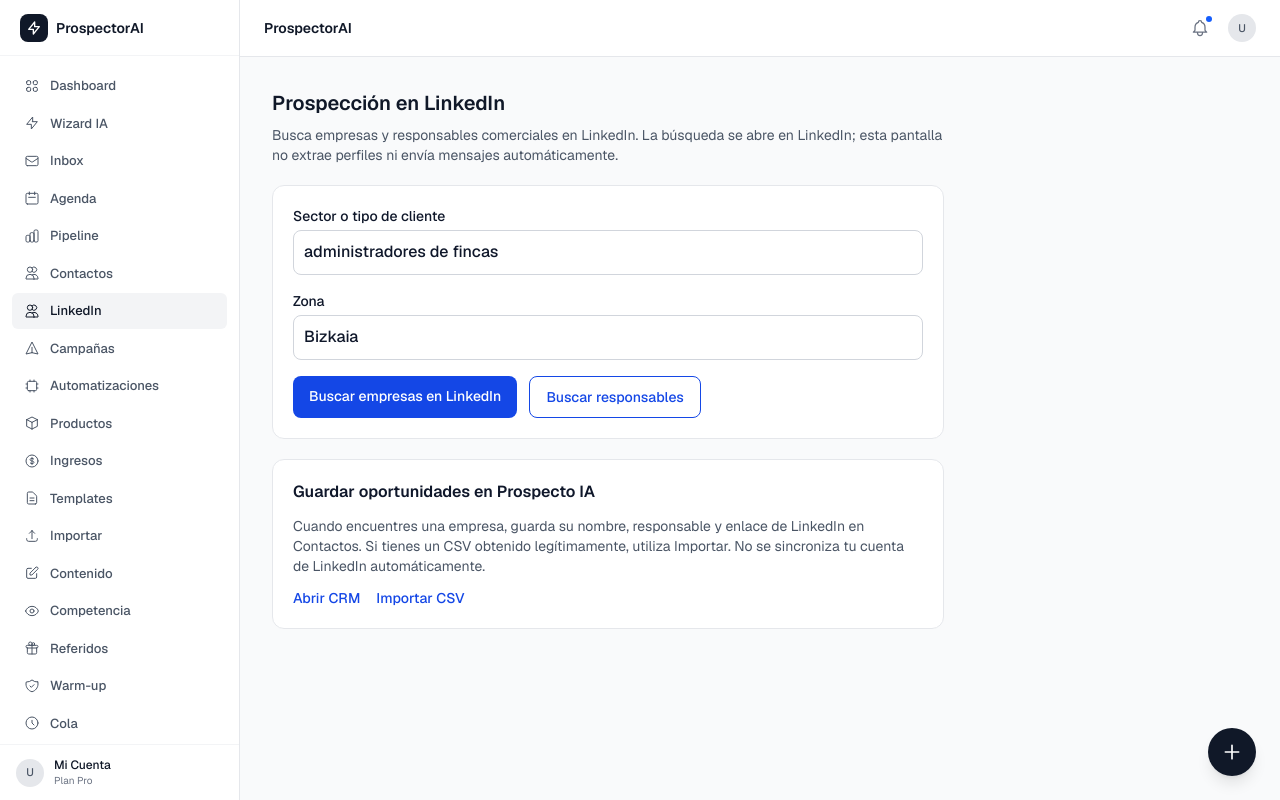
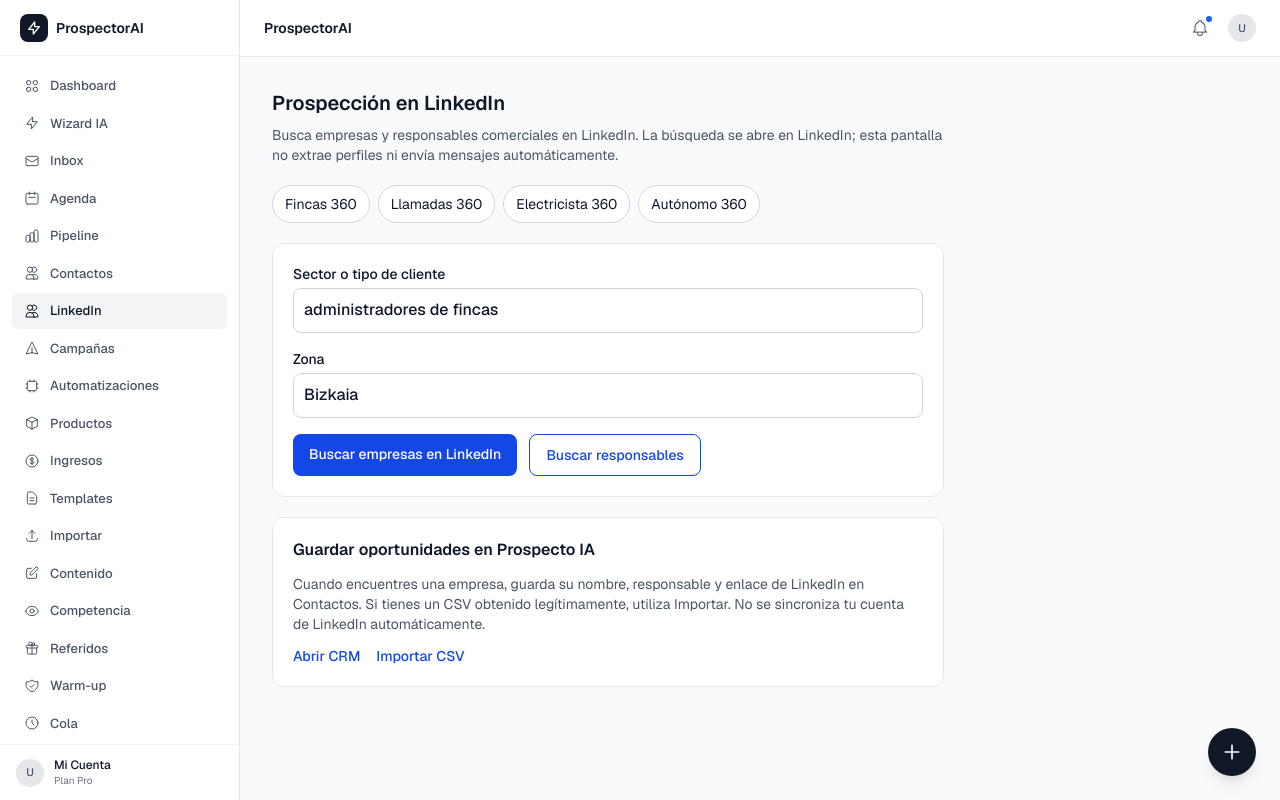
Before and after one commit to kepabilbao67-bot/prospector-AI, a Next.js app: page /linkedin in a window 1280 px wide. Built offline with nearby package versions, Linux system fonts and the light colour scheme.

Commit message:
feat: add one-click LinkedIn searches by Kepa 360 product

```diff
--- a/src/app/(dashboard)/linkedin/page.tsx
+++ b/src/app/(dashboard)/linkedin/page.tsx
@@ -14,6 +14,16 @@ export default function LinkedInProspectingPage() {
       <div>
         <h1 className="text-xl font-semibold text-gray-900">Prospección en LinkedIn</h1>
         <p className="mt-2 text-sm text-gray-600">Busca empresas y responsables comerciales en LinkedIn. La búsqueda se abre en LinkedIn; esta pantalla no extrae perfiles ni envía mensajes automáticamente.</p>
+      </div>
+      <div className="flex flex-wrap gap-2" aria-label="Búsquedas comerciales rápidas">
+        {[
+          { label: "Fincas 360", sector: "administradores de fincas" },
+          { label: "Llamadas 360", sector: "clínicas y empresas de servicios" },
+          { label: "Electricista 360", sector: "instaladores eléctricos" },
+          { label: "Autónomo 360", sector: "asesorías y gestorías" },
+        ].map(item => (
+          <button key={item.label} type="button" onClick={() => setSector(item.sector)} className="rounded-full border border-gray-300 bg-white px-3 py-2 text-sm hover:border-blue-600">{item.label}</button>
+        ))}
       </div>
       <div className="rounded-xl border border-gray-200 bg-white p-5 space-y-4">
         <label className="block text-sm font-medium">Sector o tipo de cliente
```
